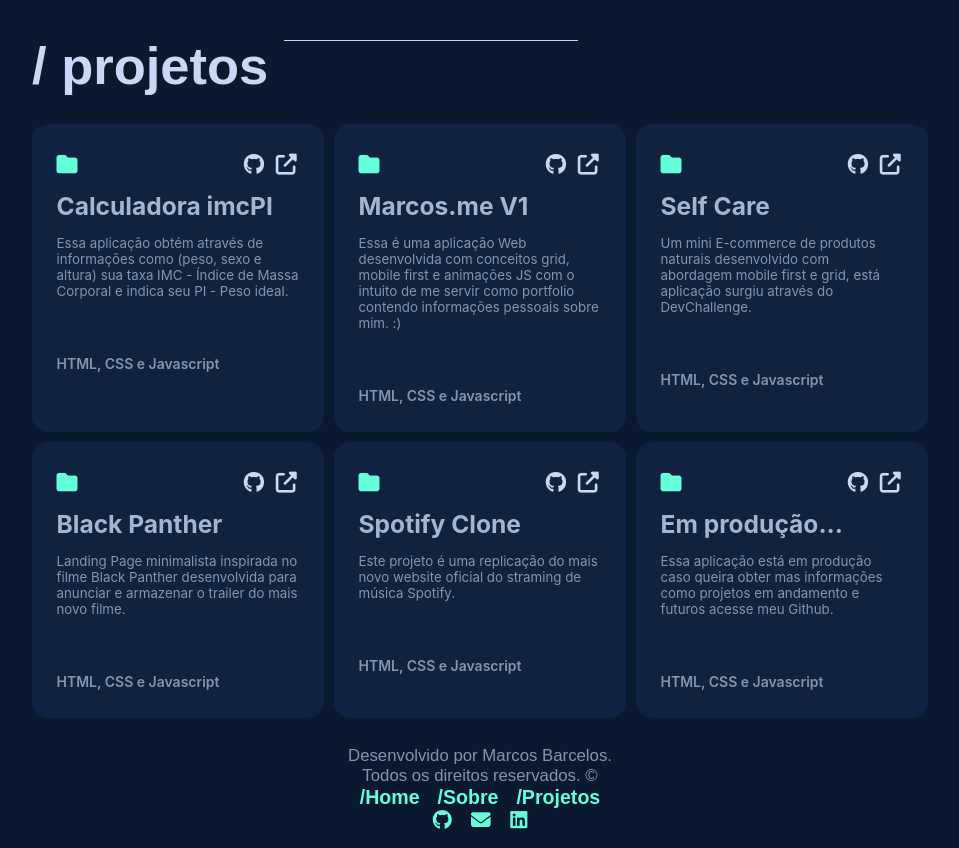
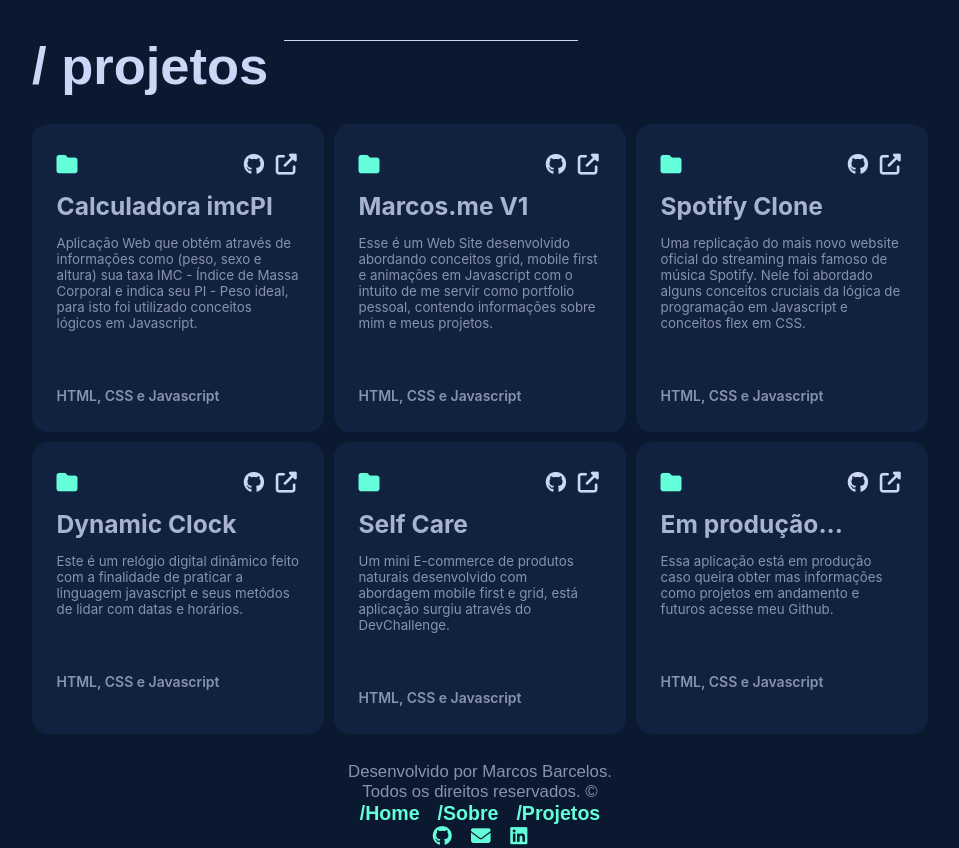
Before and after one commit to marcosbarcelos/Portfolio, a plain HTML site: page index.html in a window 1280 px wide. Shown: the part 1240-2088 px from the top of the page, without its empty margins (160-1119 px from the left). Drawn offline with Linux system fonts and the light colour scheme; a web font is replaced by a local one.

Commit message:
:pencil: Refactor: organização de textos e links

```diff
--- a/index.html
+++ b/index.html
@@ -95,7 +95,7 @@
                     </div>
                     <div class="section-card-desc">
                         <p>
-                            Essa aplicação obtém através de informações como (peso, sexo e altura) sua taxa IMC - Índice de Massa Corporal e indica seu PI - Peso ideal.
+                            Aplicação Web que obtém através de informações como (peso, sexo e altura) sua taxa IMC - Índice de Massa Corporal e indica seu PI - Peso ideal, para isto foi utilizado conceitos lógicos em Javascript.
                         </p>
                     </div>
                     <div class="section-card-techs">
@@ -109,7 +109,7 @@
                             <a href="https://github.com/marcosbarcelos/portfolio" target="_blank" title="Acessar Github do Projeto">
                                 <i class="fab fa-github"></i>
                             </a>
-                            <a href="#home" title="Acessar Link Externo">
+                            <a href="#" title="Acessar Link Externo">
                                 <i class="fas fa-external-link-alt"></i>
                             </a>
                         </div>
@@ -119,7 +119,55 @@
                     </div>
                     <div class="section-card-desc">
                         <p>
-                            Essa é uma aplicação Web desenvolvida com conceitos grid, mobile first e animações JS com o intuito de me servir como portfolio contendo informações pessoais sobre mim. :)
+                            Esse é um Web Site desenvolvido abordando conceitos grid, mobile first e animações em Javascript com o intuito de me servir como portfolio pessoal, contendo informações sobre mim e meus projetos.
+                        </p>
+                    </div>
+                    <div class="section-card-techs">
+                        <p>HTML, CSS e Javascript</p>
+                    </div>
+                </li>
+                <li class="section-projects-card" data-anime="fade-in">
+                    <div class="section-card-header">
+                        <i class="folder fas fa-folder"></i>
+                        <div class="external-links">
+                            <a href="https://github.com/marcosbarcelos/spotifyclone" target="_blank" title="Acessar Github do Projeto">
+                                <i class="fab fa-github"></i>
+                            </a>
+                            <a href="https://spotifyclone-gamma.vercel.app/" target="_blank" title="Acessar Link Externo">
+                                <i class="fas fa-external-link-alt"></i>
+                            </a>
+                        </div>
+                    </div>
+                    <div class="section-card-title">
+                        <h3>Spotify Clone</h3>
+                    </div>
+                    <div class="section-card-desc">
+                        <p>
+                            Uma replicação do mais novo website oficial do streaming mais famoso de música Spotify. Nele foi abordado alguns conceitos cruciais da lógica de programação em Javascript e conceitos flex em CSS.
+                        </p>
+                    </div>
+                    <div class="section-card-techs">
+                        <p>HTML, CSS e Javascript</p>
+                    </div>
+                </li>
+                <li class="section-projects-card" data-anime="fade-in">
+                    <div class="section-card-header">
+                        <i class="folder fas fa-folder"></i>
+                        <div class="external-links">
+                            <a href="https://github.com/marcosbarcelos/Dynamic-Clock" target="_blank" title="Acessar Github do Projeto">
+                                <i class="fab fa-github"></i>
+                            </a>
+                            <a href="https://dynamicclock.vercel.app/" target="_blank" title="Acessar Link Externo">
+                                <i class="fas fa-external-link-alt"></i>
+                            </a>
+                        </div>
+                    </div>
+                    <div class="section-card-title">
+                        <h3>Dynamic Clock</h3>
+                    </div>
+                    <div class="section-card-desc">
+                        <p>
+                            Este é um relógio digital dinâmico feito com a finalidade de praticar a linguagem javascript e seus metódos de lidar com datas e horários.
                         </p>
                     </div>
                     <div class="section-card-techs">
@@ -144,54 +192,6 @@
                     <div class="section-card-desc">
                         <p>
                             Um mini E-commerce de produtos naturais desenvolvido com abordagem mobile first e grid, está aplicação surgiu através do DevChallenge.
-                        </p>
-                    </div>
-                    <div class="section-card-techs">
-                        <p>HTML, CSS e Javascript</p>
-                    </div>
-                </li>
-                <li class="section-projects-card" data-anime="fade-in">
-                    <div class="section-card-header">
-                        <i class="folder fas fa-folder"></i>
-                        <div class="external-links">
-                            <a href="https://github.com/marcosbarcelos/Black-Panther" target="_blank" title="Acessar Github do Projeto">
-                                <i class="fab fa-github"></i>
-                            </a>
-                            <a href="https://black-panther.vercel.app/" target="_blank" title="Acessar Link Externo">
-                                <i class="fas fa-external-link-alt"></i>
-                            </a>
-                        </div>
-                    </div>
-                    <div class="section-card-title">
-                        <h3>Black Panther</h3>
-                    </div>
-                    <div class="section-card-desc">
-                        <p>
-                            Landing Page minimalista inspirada no filme Black Panther desenvolvida para anunciar e armazenar o trailer do mais novo filme.
-                        </p>
-                    </div>
-                    <div class="section-card-techs">
-                        <p>HTML, CSS e Javascript</p>
-                    </div>
-                </li>
-                <li class="section-projects-card" data-anime="fade-in">
-                    <div class="section-card-header">
-                        <i class="folder fas fa-folder"></i>
-                        <div class="external-links">
-                            <a href="https://github.com/marcosbarcelos/spotifyclone" target="_blank" title="Acessar Github do Projeto">
-                                <i class="fab fa-github"></i>
-                            </a>
-                            <a href="https://spotifyclone-gamma.vercel.app/" target="_blank" title="Acessar Link Externo">
-                                <i class="fas fa-external-link-alt"></i>
-                            </a>
-                        </div>
-                    </div>
-                    <div class="section-card-title">
-                        <h3>Spotify Clone</h3>
-                    </div>
-                    <div class="section-card-desc">
-                        <p>
-                            Este projeto é uma replicação do mais novo website oficial do straming de música Spotify.
                         </p>
                     </div>
                     <div class="section-card-techs">
```
